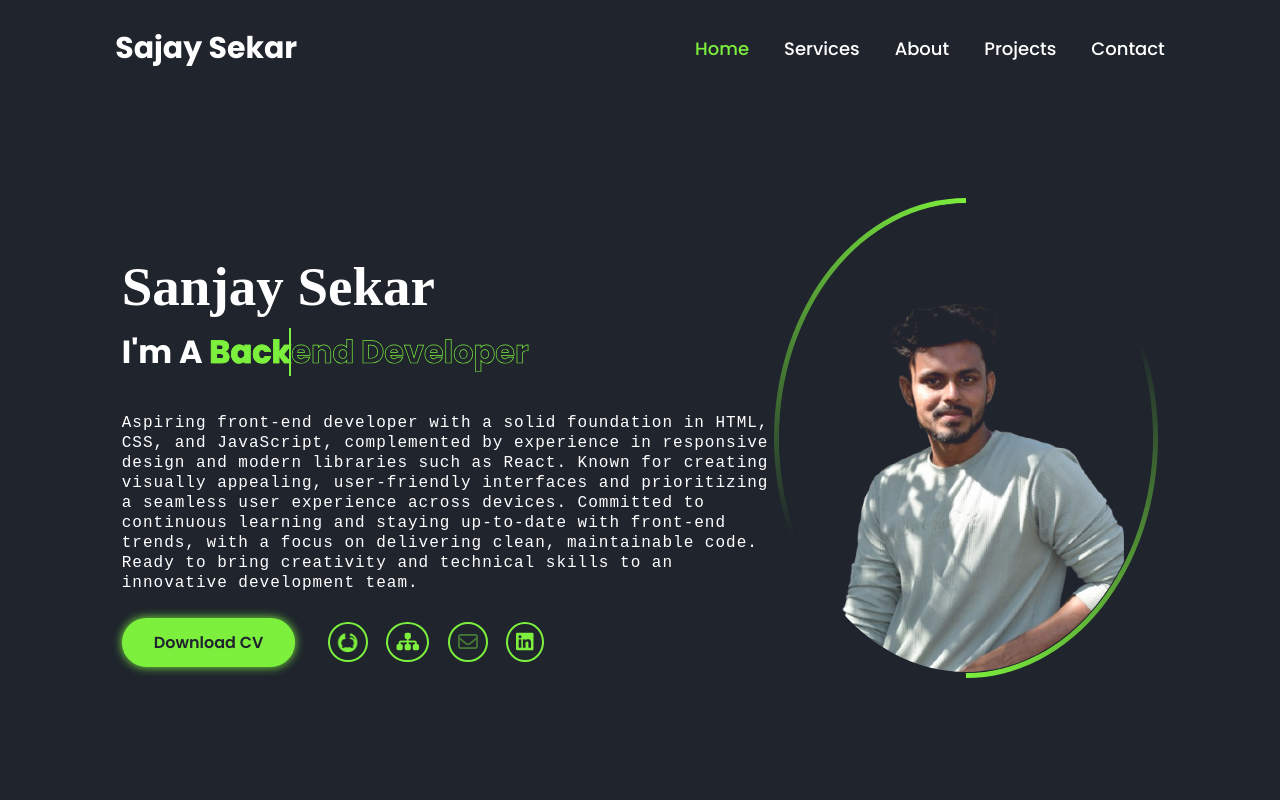
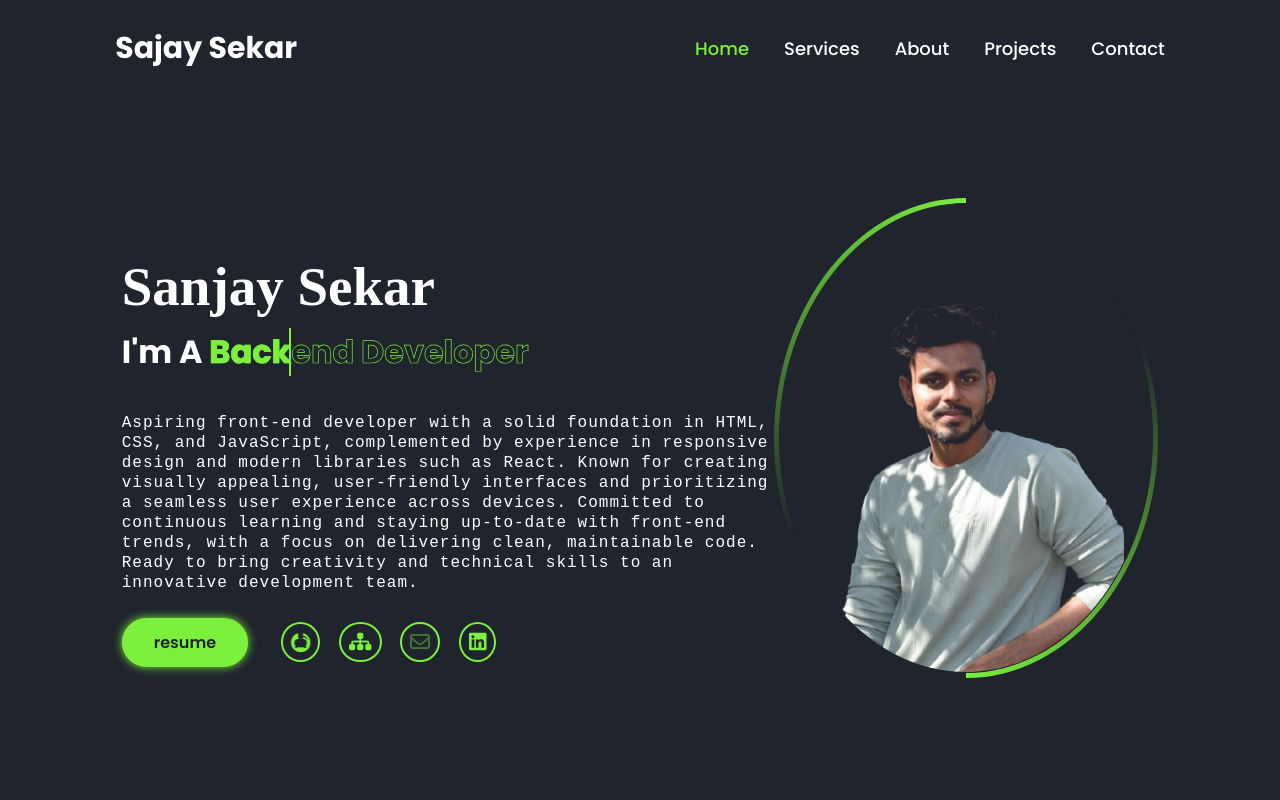
Before and after one commit to sanjaysekar2506/My-Portfolio, a plain HTML site: page index.html in a window 1280 px wide. Shown: the top 800 px of the page. Drawn offline with Linux system fonts and the light colour scheme.

Commit message:
Updated button text

```diff
--- a/index.html
+++ b/index.html
@@ -185,7 +185,7 @@
                 delivering clean, maintainable code. Ready to bring creativity and technical skills to an innovative
                 development team.</p>
             <div class="btn-sci">
-             <a href="assets/Sanjay.pdf" class="btn" target="_blank">Download CV</a>
+             <a href="assets/Sanjay.pdf" class="btn" target="_blank">resume</a>
 
                 <div class="sci">
                     <a href="https://github.com/sanjaysekar2506" target="_blank"><i
```
